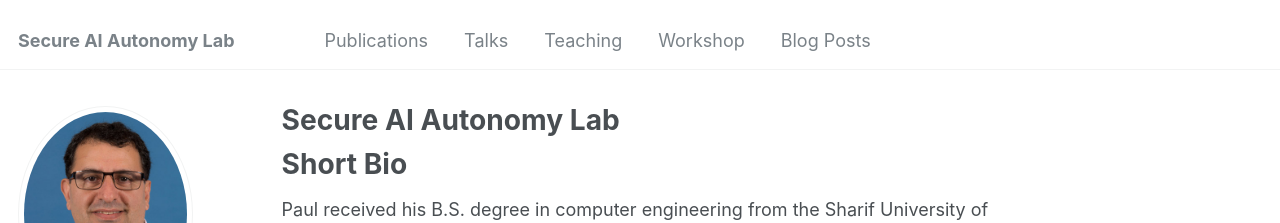
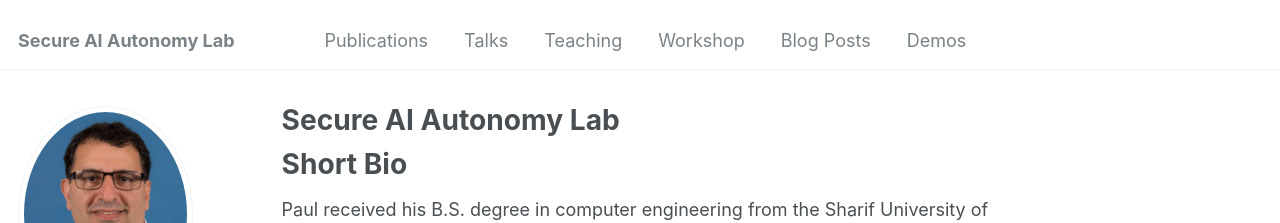
Before and after one commit to SecureAIAutonomyLab/SecureAIAutonomyLab.github.io, a Jekyll site: the page built from _pages/about.md, in a window 1280 px wide. Shown: the top 223 px of the page. Built offline with Jekyll 4.4.1, drawn with Linux system fonts in a browser that asks for light colours; some web fonts are replaced.

Commit message:
Update navigation.yml

```diff
--- a/_data/navigation.yml
+++ b/_data/navigation.yml
@@ -18,6 +18,11 @@ main:
   - title: "Blog Posts"
     url: /year-archive/
 
+  - title: "Demos"
+    url: /demos/
+
+
+
 
 
   # - title: "CV"
```
